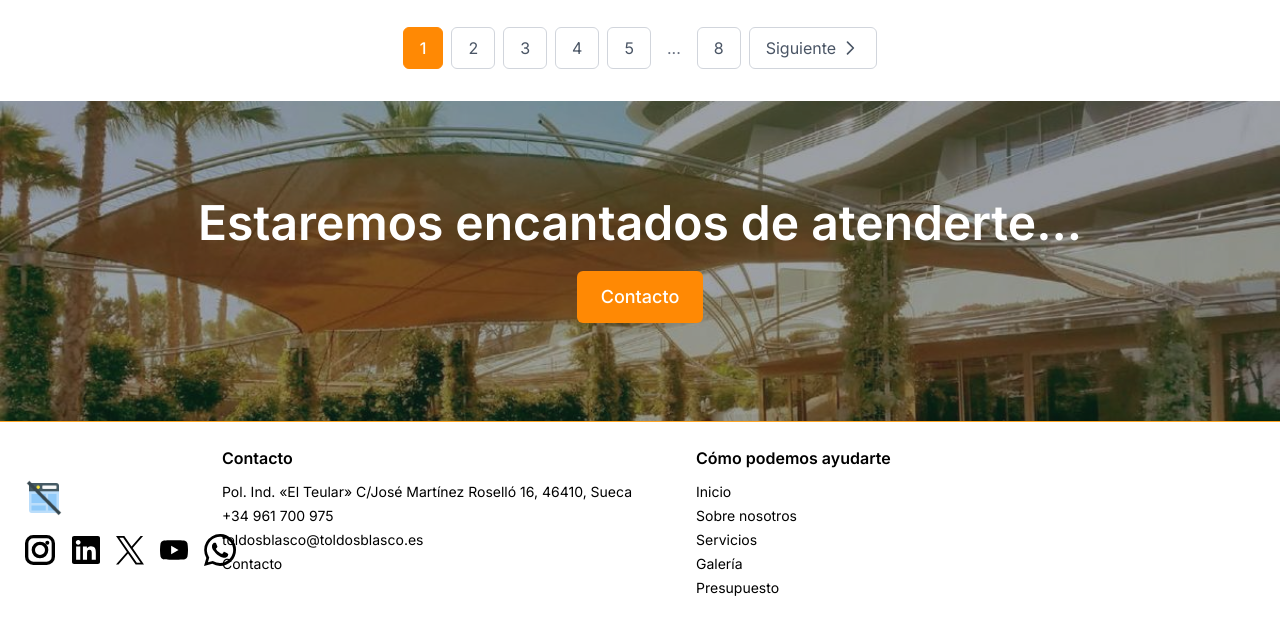
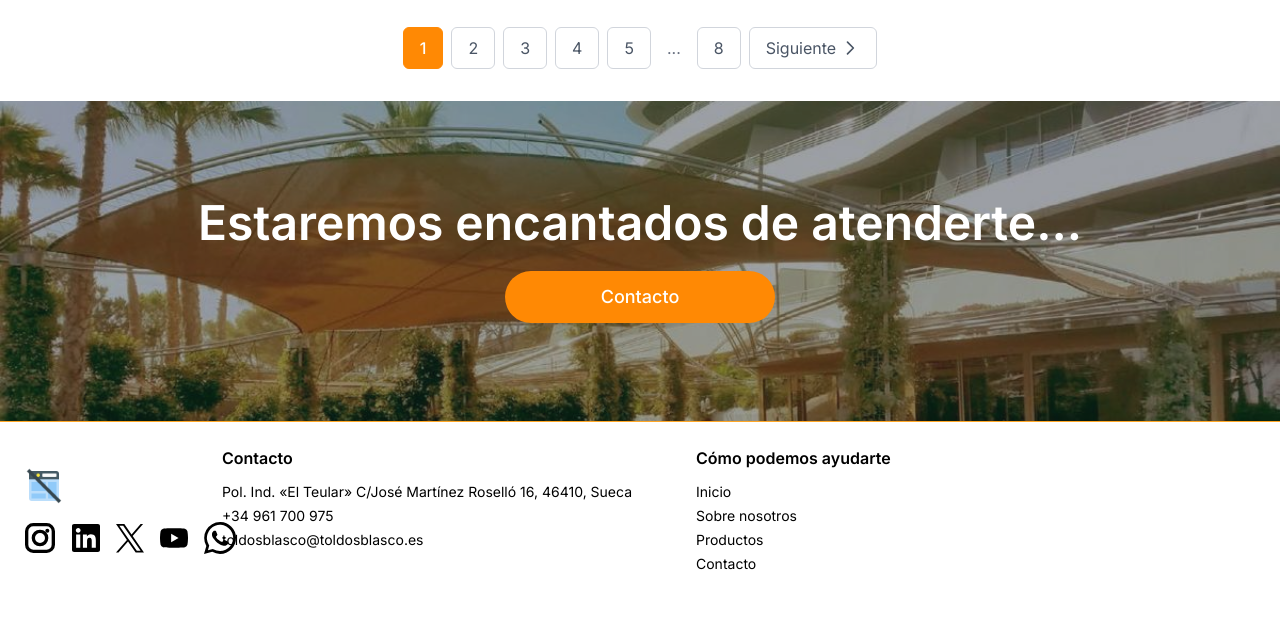
Before and after one commit to sierrapablo/toldosblasco-frontend, an Astro site: page /productos in a window 1280 px wide. Shown: the part 2050-2672 px from the top of the page. After the commit the page ends 2648 px from the top, so only its background shows below. Built offline with nearby package versions, Linux system fonts and the light colour scheme; Astro itself is replaced by a stand-in of ours.

Commit message:
💄 style: Update CTA button, footer nav, and general UI links

```diff
--- a/src/components/CallToAction.astro
+++ b/src/components/CallToAction.astro
@@ -14,7 +14,7 @@ const { src } = await getImage({ src: fondo });
 
       <a
         href="/contacto"
-        class="inline-block px-6 py-3 mt-6 text-lg font-medium text-white capitalize transition-colors duration-300 transform bg-orange-400 rounded-md hover:bg-orange-600 focus:outline-none focus:bg-orange-600"
+        class="inline-block rounded-full px-24 py-3 mt-6 text-lg font-medium text-white capitalize duration-300 transform bg-orange-400 hover:bg-orange-600 hover:scale-105 transition-all focus:outline-none focus:bg-orange-600"
       >
         Contacto
       </a>
--- a/src/components/Footer.astro
+++ b/src/components/Footer.astro
@@ -98,7 +98,6 @@ import logo from '../assets/img/logo.png';
           <li>Pol. Ind. «El Teular» C/José Martínez Roselló 16, 46410, Sueca</li>
           <li>+34 961 700 975</li>
           <li>toldosblasco@toldosblasco.es</li>
-          <li><a href="/contacto" class="hover:underline">Contacto</a></li>
         </ul>
       </div>
       <div>
@@ -106,9 +105,9 @@ import logo from '../assets/img/logo.png';
         <ul class="space-y-1 text-sm font-normal">
           <li><a href="/" class="hover:underline">Inicio</a></li>
           <li><a href="/#sobre-nosotros" class="hover:underline">Sobre nosotros</a></li>
-          <li><a href="/productos" class="hover:underline">Servicios</a></li>
-          <li><a href="/galeria" class="hover:underline">Galería</a></li>
-          <li><a href="/contacto" class="hover:underline">Presupuesto</a></li>
+          <li><a href="/productos" class="hover:underline">Productos</a></li>
+          {/* <li><a href="/galeria" class="hover:underline">Galería</a></li> */}
+          <li><a href="/contacto" class="hover:underline">Contacto</a></li>
         </ul>
       </div>
     </div>
--- a/src/pages/productos.astro
+++ b/src/pages/productos.astro
@@ -19,9 +19,9 @@ const PAGE_PROPS = {
   description: 'Echa un vistazo a nuestros catálogo.',
   image: '/metaimage.png',
   heroTitle: 'Nuestros productos',
-  heroCTAButton: 'Galería',
+  heroCTAButton: 'Contacto',
   heroImage: '/src/assets/img/muestra.jpg',
-  heroLink: '/galeria',
+  heroLink: '/contacto',
 };
 
 // Configuración para renderizado en servidor
```
